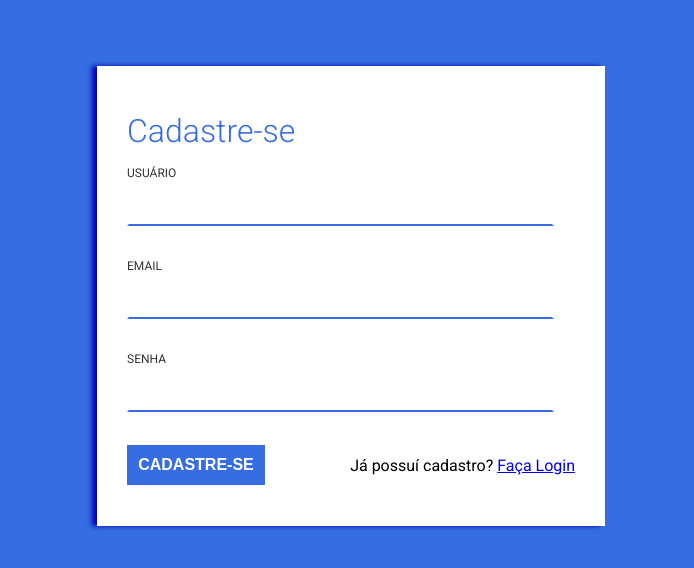
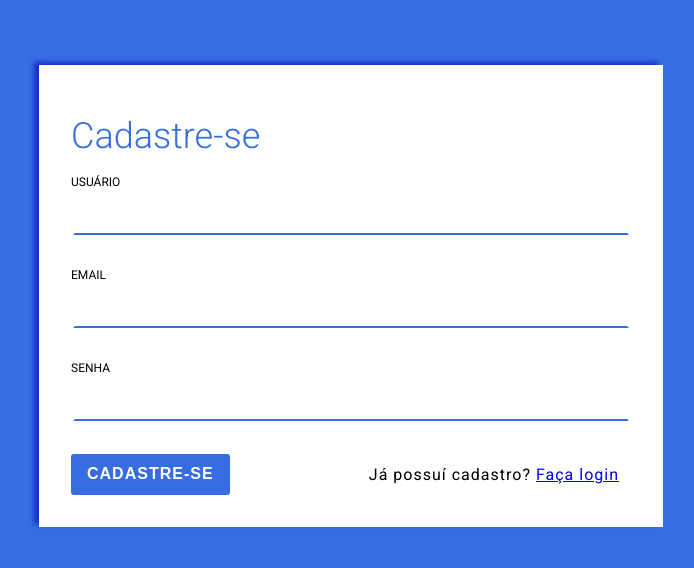
Before and after one commit to JeanRGW/Desenvolvimento_de_Interface_Web-1, a plain HTML site: page 02 - CSS/10 - formulários/exercícios/15.1/cadastro.html in a window 1280 px wide. Shown: the part 104-672 px from the top of the page, without its empty margins (289-983 px from the left). Drawn offline with Linux system fonts and the light colour scheme.

Commit message:
Atividade 15.1

```diff
--- a/02 - CSS/10 - formulários/exercícios/15.1/cadastro.css
+++ /dev/null
@@ -1,70 +0,0 @@
-html{
-    background-color: rgb(55, 109, 226);
-    font-family: "Roboto", sans-serif;
-}
-
-body{
-    display: flex;
-    justify-content: center;
-    align-items: center;
-    min-height: 100vh;
-    margin: 0;
-}
-
-form{
-    background-color: #fff;
-    box-shadow: -5px 0 5px rgb(0, 0, 175);
-    width: 35%;
-    min-height: 50vh;
-    min-width: 20vw;
-    padding: 30px;
-}
-
-fieldset{
-    border: none;
-    margin: 0;
-    padding: 0;
-}
-
-label, input, textarea{
-    display: block;
-    width: 90%;
-}
-
-label{
-    text-transform: uppercase;
-    font-size: 0.75em;
-    color: #333;
-}
-
-input, textarea{
-    border: 2px solid transparent;
-    border-bottom-color: rgb(55, 109, 226);
-    padding: .75em;
-    margin: .5em 0 2.5em;
-    outline: 0;
-}
-
-legend{
-    padding: .5em 0;
-    font-size: 2em;
-    color: rgb(55, 109, 226);
-    font-weight: 300;
-}
-
-.buttons{
-    display: flex;
-    justify-content: space-between;
-    align-items: center;
-}
-
-.btn{
-    background-color: rgb(55, 109, 226);;
-    color: #fff;
-    cursor: pointer;
-    padding: .7em;
-    text-transform: uppercase;
-    font-weight: bold;
-    font-size: 1em;
-    border: none;
-}
--- a/02 - CSS/10 - formulários/exercícios/15.1/cadastro.html
+++ b/02 - CSS/10 - formulários/exercícios/15.1/cadastro.html
@@ -3,10 +3,7 @@
 <head>
     <meta charset="UTF-8">
     <title>Cadastro</title>
-    <link rel="stylesheet" href="cadastro.css">
-    <link rel="preconnect" href="https://fonts.googleapis.com">
-    <link rel="preconnect" href="https://fonts.gstatic.com" crossorigin>
-    <link href="https://fonts.googleapis.com/css2?family=Roboto:ital,wght@0,100..900;1,100..900&display=swap" rel="stylesheet">
+    <link rel="stylesheet" href="style.css">
 </head>
 <body>
     <form action="#">
@@ -19,8 +16,8 @@
             <label for="password">Senha</label>
             <input type="password" name="password" id="password" required>
             <div class="buttons">
-                <button type="submit" class="btn">Cadastre-se</button>
-                <div class="login">Já possuí cadastro? <a href="#">Faça Login</a></div>
+                <button type="submit" class="buttons__btn1">Cadastre-se</button>
+                <div class="buttons__aside">Já possuí cadastro? <a href="login.html">Faça login</a></div>
             </div>
         </fieldset>
     </form>
--- /dev/null
+++ b/02 - CSS/10 - formulários/exercícios/15.1/style.css
@@ -0,0 +1,94 @@
+@import url('https://fonts.googleapis.com/css2?family=Roboto:ital,wght@0,100..900;1,100..900&display=swap');
+
+:root{
+    --main-color: rgb(55, 109, 226);
+}
+
+html{
+    background-color: var(--main-color);
+    font-family: "Roboto", sans-serif;
+}
+
+body{
+    display: flex;
+    justify-content: center;
+    align-items: center;
+    min-height: 100vh;
+    margin: 0;
+}
+
+form{
+    background-color: #fff;
+    box-shadow: -5px -3px 5px rgba(0, 0, 179, 0.589);
+    width: 35%;
+    min-width: 35em;
+    max-width: 45em;
+    padding: 2em;
+}
+
+fieldset{
+    border: none;
+    margin: 0;
+    padding: 0;
+}
+
+legend{
+    padding: .5em 0;
+    font-size: 2.25em;
+    color: var(--main-color);
+    font-weight: 300;
+}
+
+label, input{
+    display: block;
+    width: 95%;
+}
+
+label{
+    text-transform: uppercase;
+    font-size: .75em;
+}
+
+input{
+    border: 2px solid transparent;
+    border-bottom-color: var(--main-color);
+    padding: .75em;
+    margin: .5em auto 2.5em;
+    outline: 0;
+}
+
+.buttons{
+    display: flex;
+    justify-content: space-between;
+    align-items: center;
+    letter-spacing: 1px;
+}
+
+.buttons__btn1{
+    background-color: var(--main-color);
+    color: #fff;
+    cursor: pointer;
+    padding: .7em 1em;
+    text-transform: uppercase;
+    font-weight: bold;
+    font-size: 1em;
+    border: none;
+    letter-spacing: 1px;
+    border-radius: 3px;
+}
+
+.buttons__btn2{
+    background-color: #fff;
+    color: var(--main-color);
+    cursor: pointer;
+    padding: .7em 1em;
+    text-transform: uppercase;
+    font-weight: bold;
+    font-size: 1em;
+    border: none;
+    letter-spacing: 1px;
+}
+
+.buttons__aside{
+    padding: 0 .75em;
+}
```
Also changed, not shown: 02 - CSS/10 - formulários/exercícios/15.1/login.html (added, +26 -0 lines).
